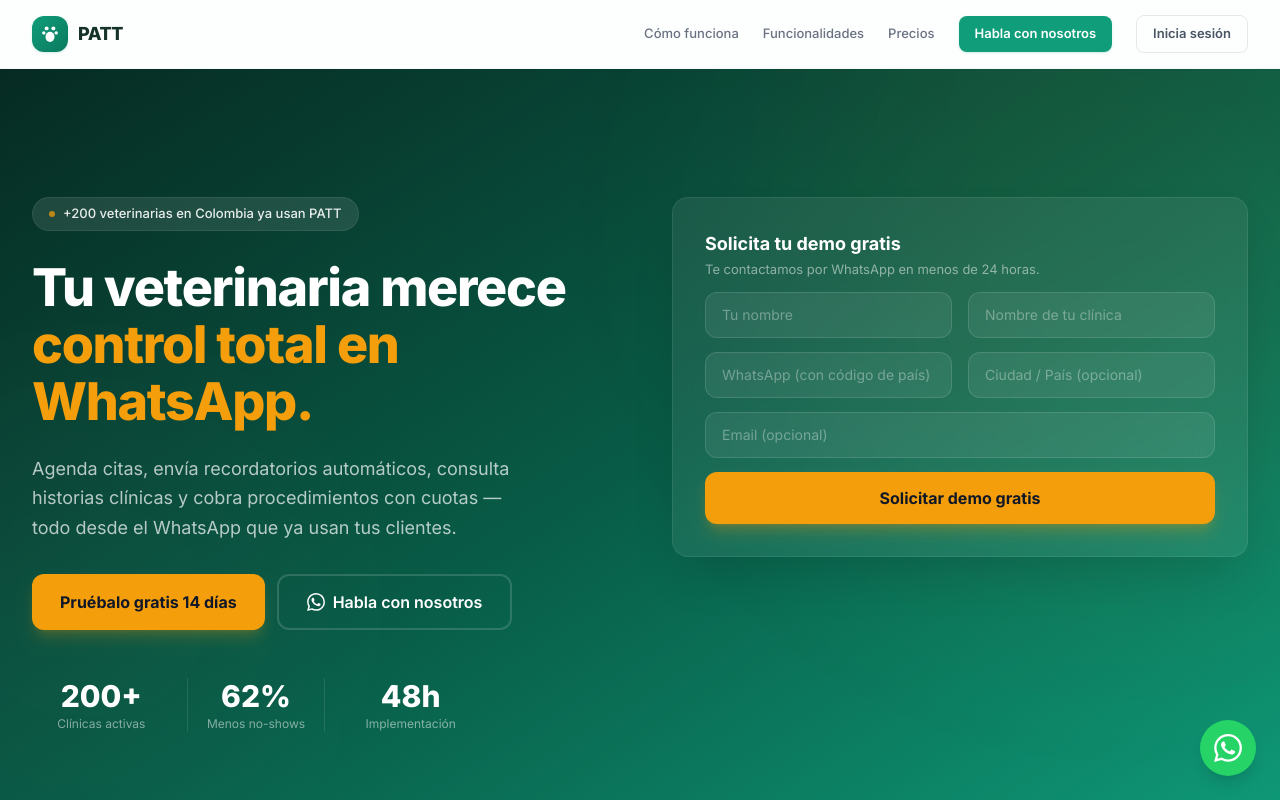
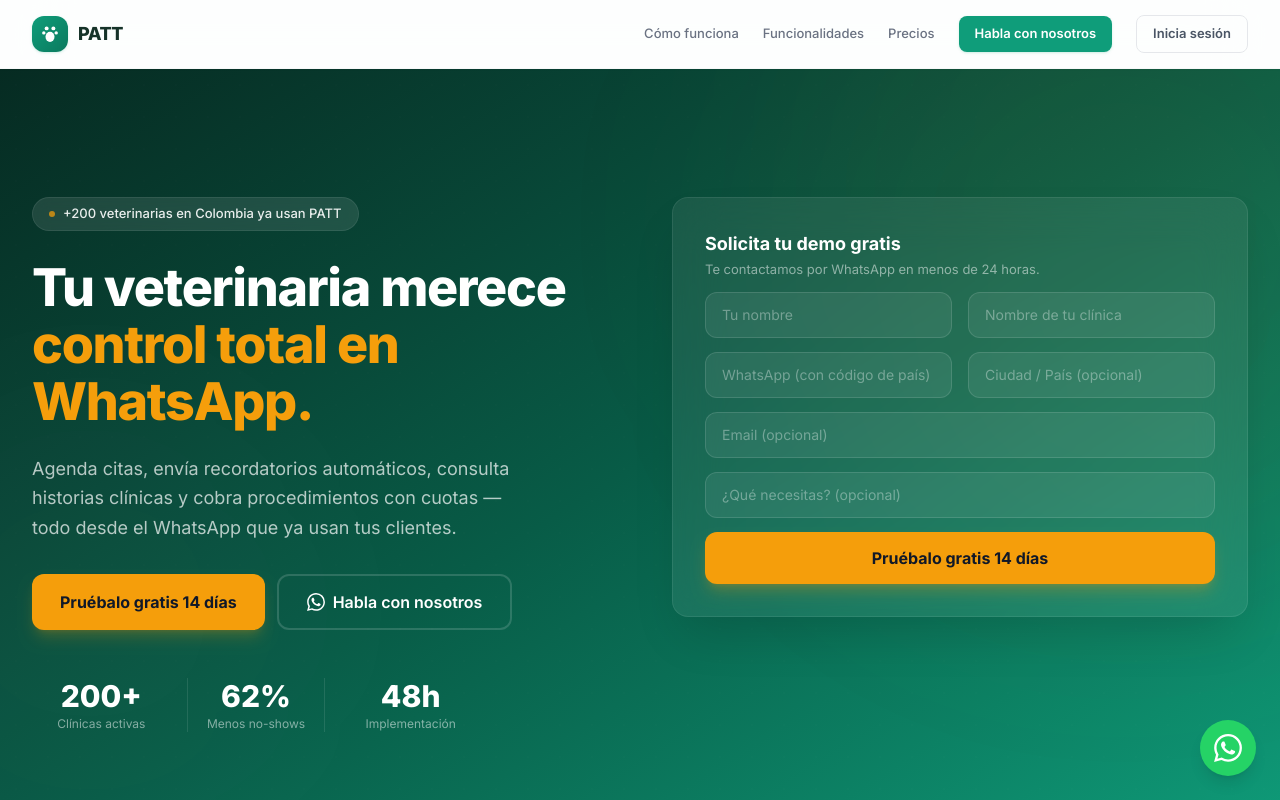
Before and after one commit to AutoSlop/patt, a Next.js app: page / in a window 1280 px wide. Shown: the top 800 px of the page. Built offline with nearby package versions, Linux system fonts and the light colour scheme.

Commit message:
feat: Actualizar la landing existente de PATT (mantener diseño, branding y est

```diff
--- a/app/components/LeadForm.tsx
+++ b/app/components/LeadForm.tsx
@@ -10,10 +10,11 @@
   const [whatsapp, setWhatsapp] = useState("");
   const [ciudad, setCiudad] = useState("");
   const [email, setEmail] = useState("");
+  const [mensaje, setMensaje] = useState("");
 
   function handleSubmit(e: React.FormEvent) {
     e.preventDefault();
-    track("form_submit_lead", { nombre, clinica, whatsapp, ciudad, email });
+    track("form_submit_demo", { nombre, clinica, whatsapp, ciudad, email, mensaje });
     setSubmitted(true);
   }
 
@@ -27,7 +28,7 @@
         </div>
         <h3 className="text-xl font-bold text-white mb-3">¡Listo!</h3>
         <p className="text-white/75 text-sm leading-relaxed">
-          Te contactaremos pronto por WhatsApp para agendar tu demo personalizada.
+          Recibimos tu solicitud. Te escribiremos por WhatsApp para agendar la demo.
         </p>
       </div>
     );
@@ -86,11 +87,19 @@
         className="w-full bg-white/[0.07] border border-white/[0.12] rounded-xl px-4 py-3 text-white placeholder:text-white/35 focus:ring-2 focus:ring-accent/40 focus:border-accent/40 focus:bg-white/[0.1] outline-none transition-all text-sm"
       />
 
+      <input
+        type="text"
+        value={mensaje}
+        onChange={(e) => setMensaje(e.target.value)}
+        placeholder="¿Qué necesitas? (opcional)"
+        className="w-full bg-white/[0.07] border border-white/[0.12] rounded-xl px-4 py-3 text-white placeholder:text-white/35 focus:ring-2 focus:ring-accent/40 focus:border-accent/40 focus:bg-white/[0.1] outline-none transition-all text-sm"
+      />
+
       <button
         type="submit"
         className="w-full bg-accent hover:bg-amber-400 text-gray-900 font-bold py-3.5 rounded-xl text-base transition-all shadow-lg shadow-amber-500/25 hover:shadow-xl hover:shadow-amber-500/30 cursor-pointer hover:-translate-y-0.5"
       >
-        Solicitar demo gratis
+        Pruébalo gratis 14 días
       </button>
     </form>
   );
--- a/app/components/PricingCard.tsx
+++ b/app/components/PricingCard.tsx
@@ -62,7 +62,7 @@
           ))}
         </ul>
         <button
-          onClick={() => { track("start_payment", { plan: name, price }); setShowModal(true); }}
+          onClick={() => { track("begin_checkout", { plan: name, price }); setShowModal(true); }}
           className={`w-full py-3 rounded-xl font-bold transition-all cursor-pointer hover:-translate-y-0.5 text-sm ${
             highlighted
               ? "bg-white text-primary hover:bg-gray-50 shadow-sm hover:shadow-md"
--- a/app/page.tsx
+++ b/app/page.tsx
@@ -141,7 +141,7 @@
               <div className="mt-8 flex flex-col sm:flex-row gap-3">
                 <a
                   href="#lead-form"
-                  data-track="click_pruebalo_gratis"
+                  data-track="click_free_trial"
                   data-track-label="hero"
                   className="inline-flex items-center justify-center bg-accent hover:bg-amber-400 text-gray-900 font-bold px-7 py-3.5 rounded-xl text-base transition-all shadow-lg shadow-amber-500/20 hover:shadow-xl hover:shadow-amber-500/25 hover:-translate-y-0.5"
                 >
@@ -536,7 +536,7 @@
           <div className="flex flex-col sm:flex-row gap-3 justify-center">
             <a
               href="#lead-form"
-              data-track="click_pruebalo_gratis"
+              data-track="click_free_trial"
               data-track-label="cta_final"
               className="inline-flex items-center justify-center bg-accent hover:bg-amber-400 text-gray-900 font-bold px-7 py-3.5 rounded-xl text-base transition-all shadow-lg shadow-amber-500/20 hover:shadow-xl hover:shadow-amber-500/25 hover:-translate-y-0.5"
             >
```
